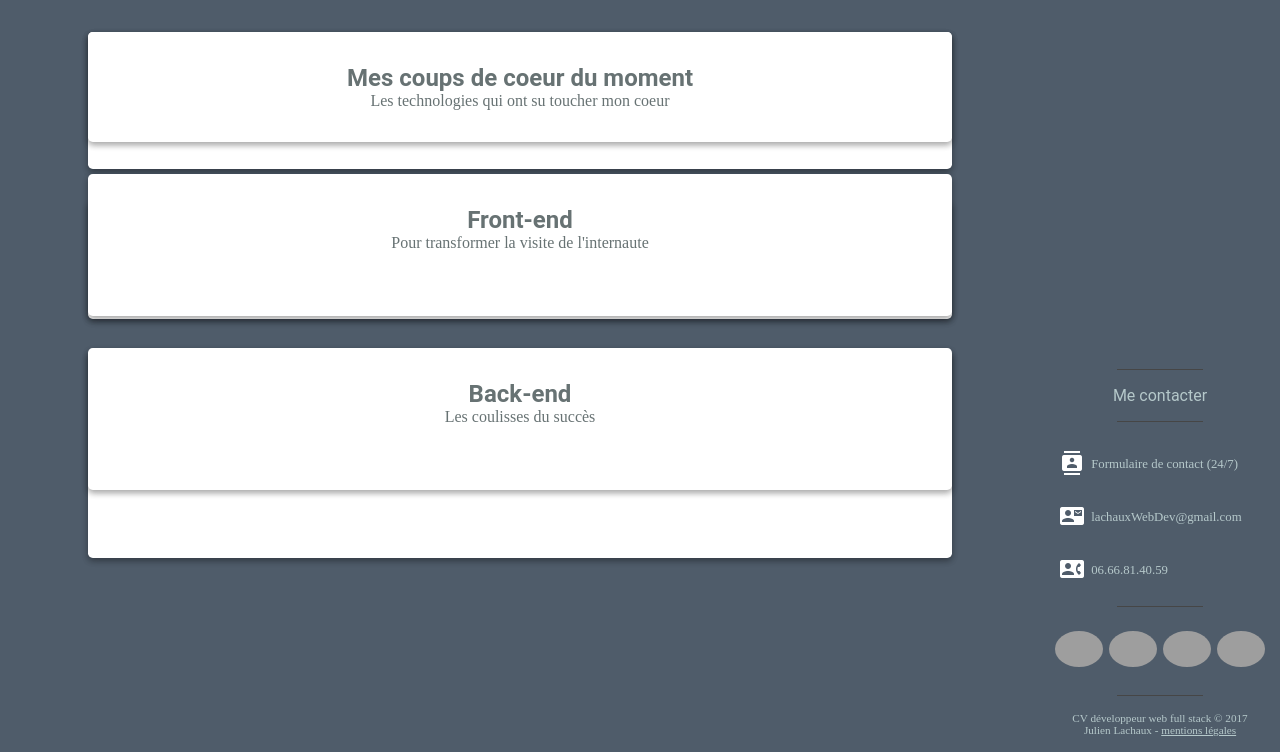
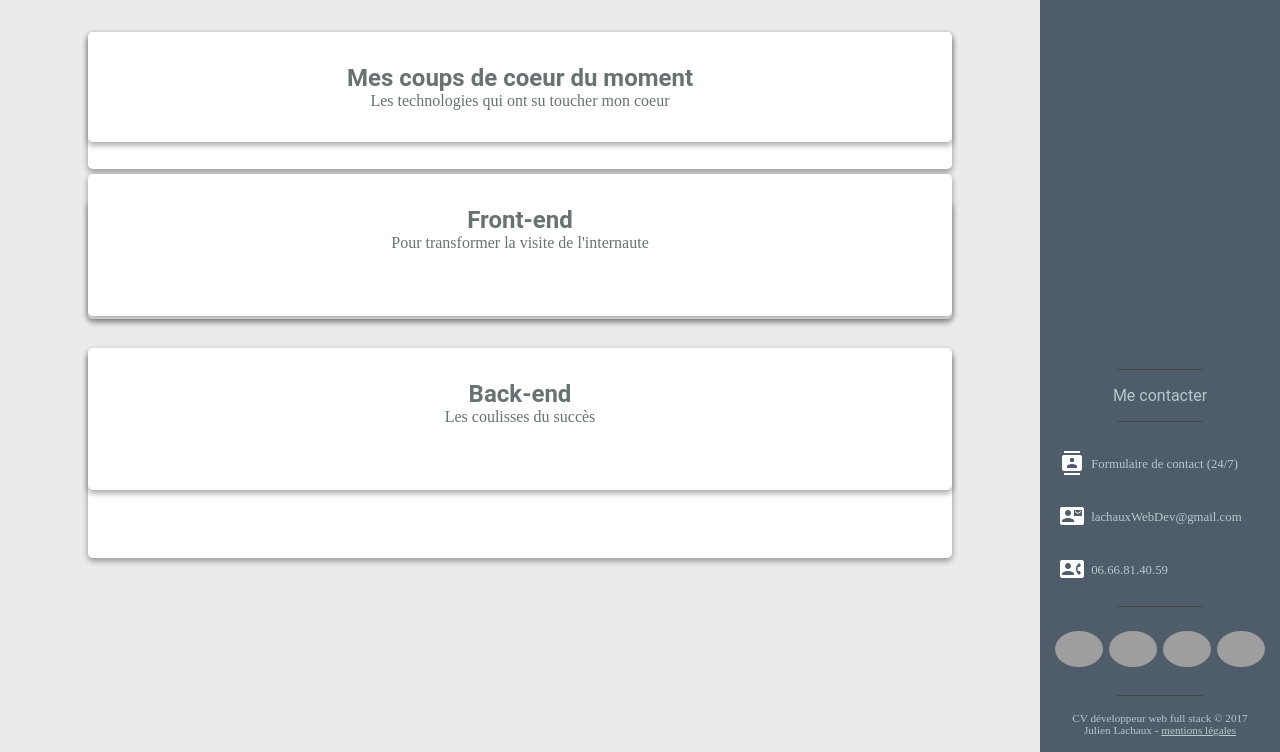
Before and after one commit to julien-Lachaux/personnalWebsite_V2, a Symfony app: template templates/pages/index.html.twig in a window 1280 px wide. Shown: the part 48-800 px from the top of the page. Run offline with Twig, Linux system fonts and the light colour scheme; the template is opened without the code that fills it, so the values that code supplies are empty; style sheets or scripts are compiled from the project's sources; some libraries are stand-ins or nearby versions; some web fonts are replaced; grey boxes are pictures that could not be loaded.

Commit message:
change body background

```diff
--- a/assets/css/imports/variables.scss
+++ b/assets/css/imports/variables.scss
@@ -5,7 +5,7 @@
 // ───────────────────────────────────────────────────────────────────── Structur ──────
 //
 // body
-$body-background_color: #4f5c6a;
+$body-background_color: #ebebeb;
 
 // page structure
 $page-top: 3em;
```
